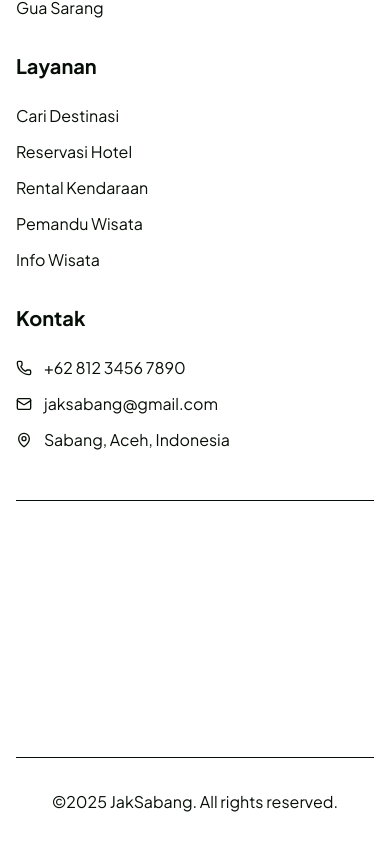
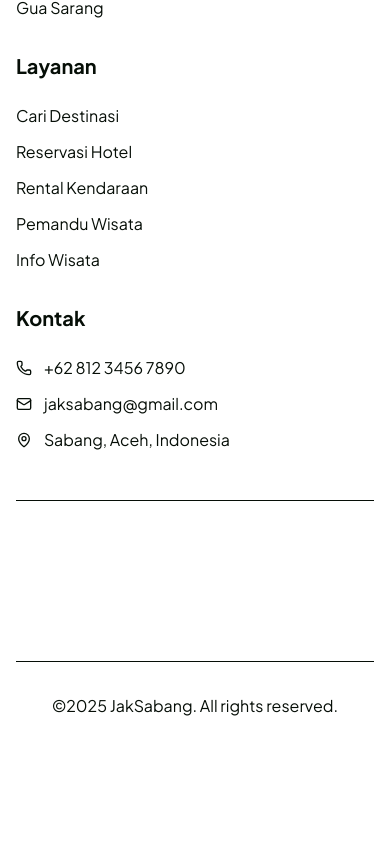
Before and after one commit to dianislami/SabangKarsa, a React (Vite) app: page / in a window 390 px wide. Shown: the part 8680-9530 px from the top of the page. After the commit the page ends 9462 px from the top, so only its background shows below. Built offline with nearby package versions, Linux system fonts and the light colour scheme; no server answers.

Commit message:
style: footer style

```diff
--- a/src/components/layouts/footer.tsx
+++ b/src/components/layouts/footer.tsx
@@ -225,7 +225,7 @@ export function Footer() {
             </div>
 
             {/* Parallax JAKSABANG - Behind Footer Effect */}
-            <div ref={parallaxContainerRef} className="relative overflow-hidden py-16 border-t border-border">
+            <div ref={parallaxContainerRef} className="relative overflow-hidden py-4 sm:py-8 md:py-16 border-t border-border">
               <div className="absolute inset-0 flex items-center justify-center">
                 <motion.div
                   className="text-[14vw] md:text-9xl lg:text-[12rem] font-black text-foreground/10 dark:text-foreground/20 whitespace-nowrap select-none"
```
